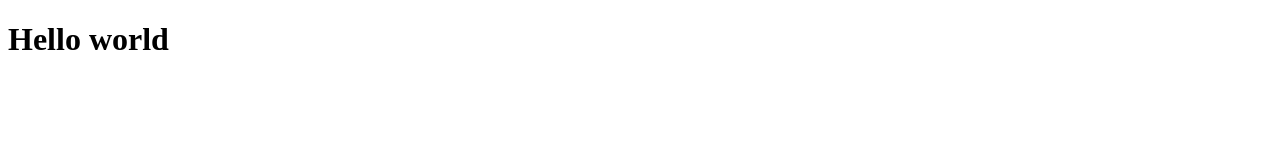
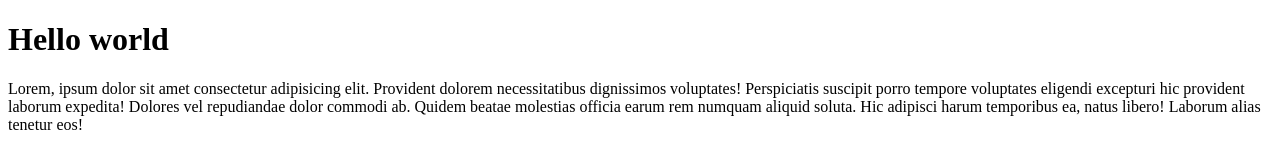
Before and after one commit to JuanFerPodesta/taller_practico_git, a plain HTML site: page helloword.html in a window 1280 px wide. Drawn offline with Linux system fonts and the light colour scheme.

Commit message:
adding files

```diff
--- a/helloword.html
+++ b/helloword.html
@@ -10,5 +10,13 @@
     <div>
       <h1>Hello world</h1>
     </div>
+    <p>
+      Lorem, ipsum dolor sit amet consectetur adipisicing elit. Provident
+      dolorem necessitatibus dignissimos voluptates! Perspiciatis suscipit porro
+      tempore voluptates eligendi excepturi hic provident laborum expedita!
+      Dolores vel repudiandae dolor commodi ab. Quidem beatae molestias officia
+      earum rem numquam aliquid soluta. Hic adipisci harum temporibus ea, natus
+      libero! Laborum alias tenetur eos!
+    </p>
   </body>
 </html>
```
